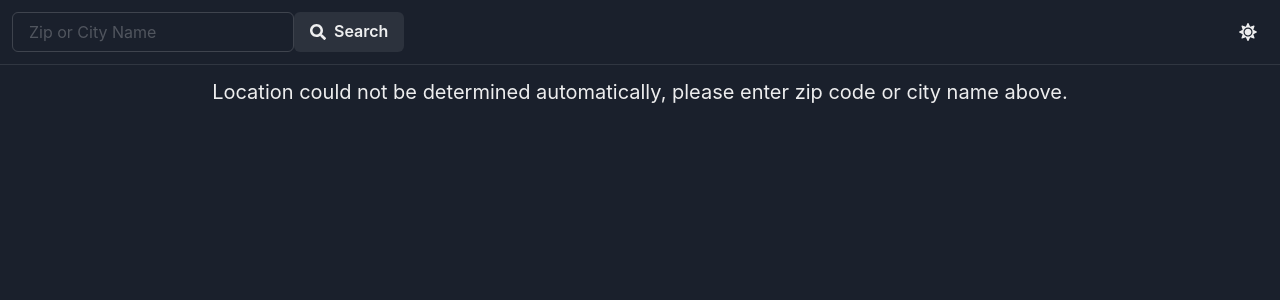
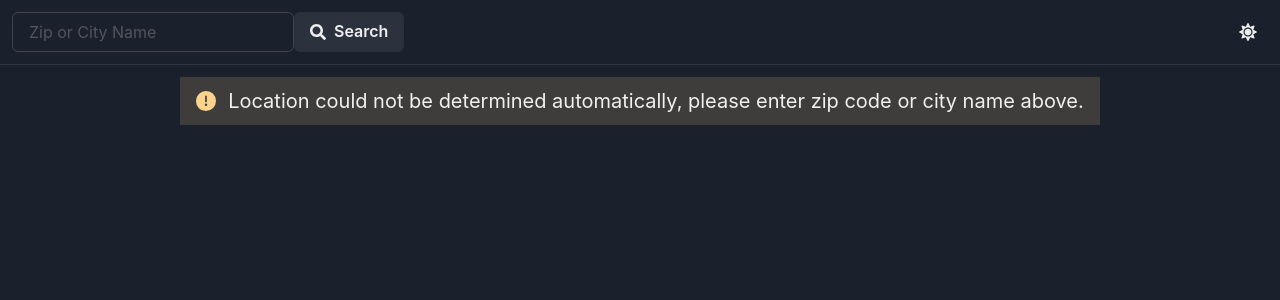
Before and after one commit to msamarripa/weather-app, a React (Create React App) app: page / in a window 1280 px wide. Shown: the top 300 px of the page. Built offline with nearby package versions, Linux system fonts and the light colour scheme; no server answers.

Commit message:
warning/alerts

```diff
--- a/src/App.tsx
+++ b/src/App.tsx
@@ -1,6 +1,14 @@
 import { useState, useEffect, ChangeEvent } from "react";
 import { useAppDispatch } from "./redux/hooks";
-import { Box, Divider, VStack, Text, useToast } from "@chakra-ui/react";
+import {
+  Box,
+  Divider,
+  VStack,
+  Alert,
+  AlertIcon,
+  AlertDescription,
+  useToast,
+} from "@chakra-ui/react";
 import { Coord } from "./api/weather";
 import {
   getAllWeatherAsync,
@@ -85,10 +93,15 @@ export const App = () => {
         {areCoordsSet ? (
           <Weather />
         ) : (
-          <Text>
-            Location could not be determined automatically, please enter zip
-            code or city name above.
-          </Text>
+          <VStack>
+            <Alert status="warning">
+              <AlertIcon />
+              <AlertDescription>
+                Location could not be determined automatically, please enter zip
+                code or city name above.
+              </AlertDescription>
+            </Alert>
+          </VStack>
         )}
       </VStack>
     </Box>
--- a/src/views/Weather.tsx
+++ b/src/views/Weather.tsx
@@ -1,4 +1,11 @@
-import { Spinner, VStack, Heading, Text } from "@chakra-ui/react";
+import {
+  Alert,
+  AlertIcon,
+  AlertDescription,
+  Spinner,
+  VStack,
+  Heading,
+} from "@chakra-ui/react";
 import { CurrentWeatherCard } from "../components/CurrentWeatherCard";
 import { SevenDayForecast } from "../components/SevenDayForecastDeck";
 import { useAppSelector } from "../redux/hooks";
@@ -14,17 +21,24 @@ export const Weather = () => {
 
   let main;
   if (allWeatherStatus === StatusType.LOADING) {
-    main = <Spinner />;
+    main = <Spinner size="lg" />;
   } else if (allWeatherStatus === StatusType.LOADED) {
     main = (
-      <VStack>
+      <>
         <Heading>{locationName}</Heading>
         <CurrentWeatherCard />
         <SevenDayForecast />
-      </VStack>
+      </>
     );
   } else if (allWeatherStatus === StatusType.FAILED) {
-    main = <Text>There was an error getting weather data :-(</Text>;
+    main = (
+      <Alert status="error">
+        <AlertIcon />
+        <AlertDescription>
+          There was an error getting weather data :-(
+        </AlertDescription>
+      </Alert>
+    );
   }
 
   return <VStack>{main}</VStack>;
```
